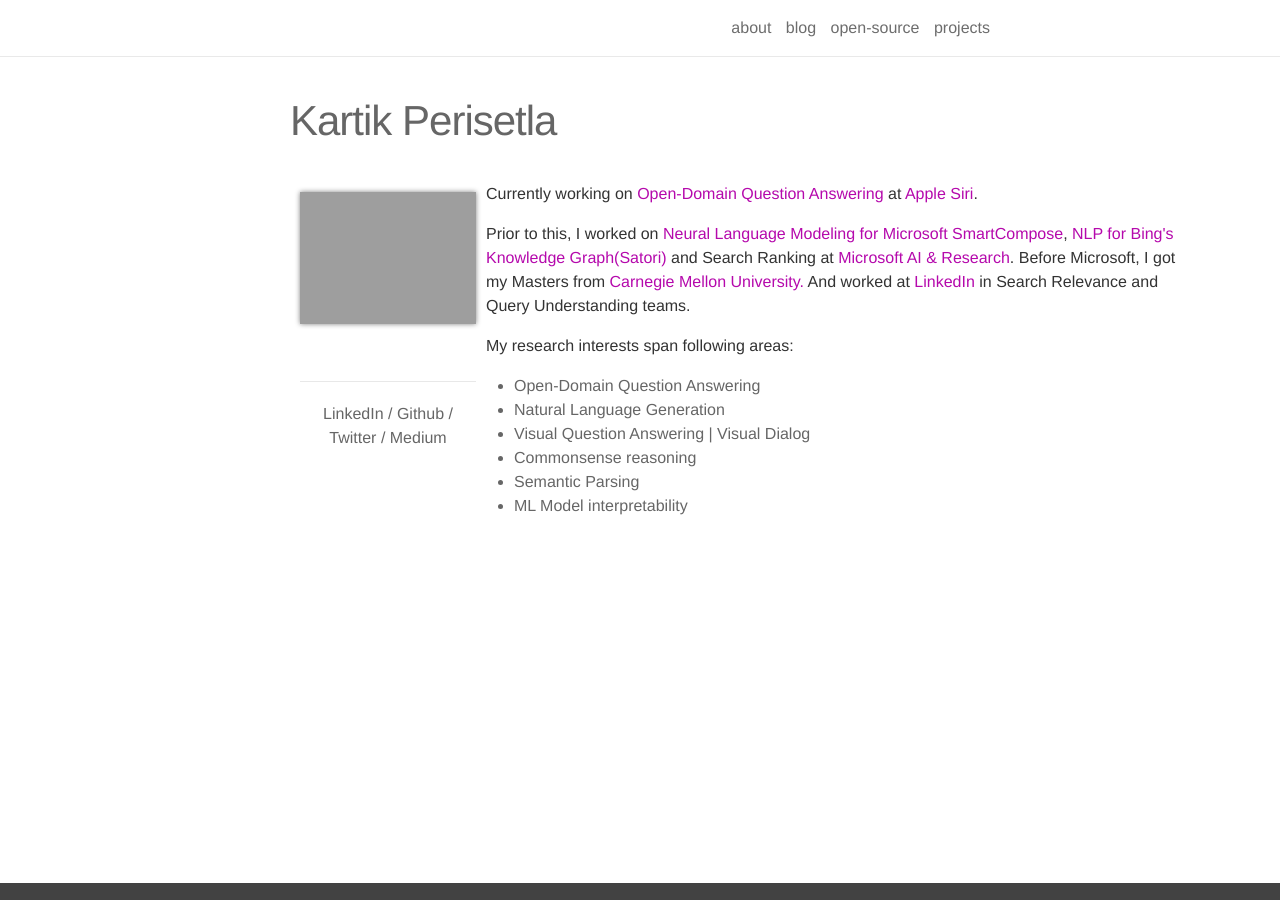
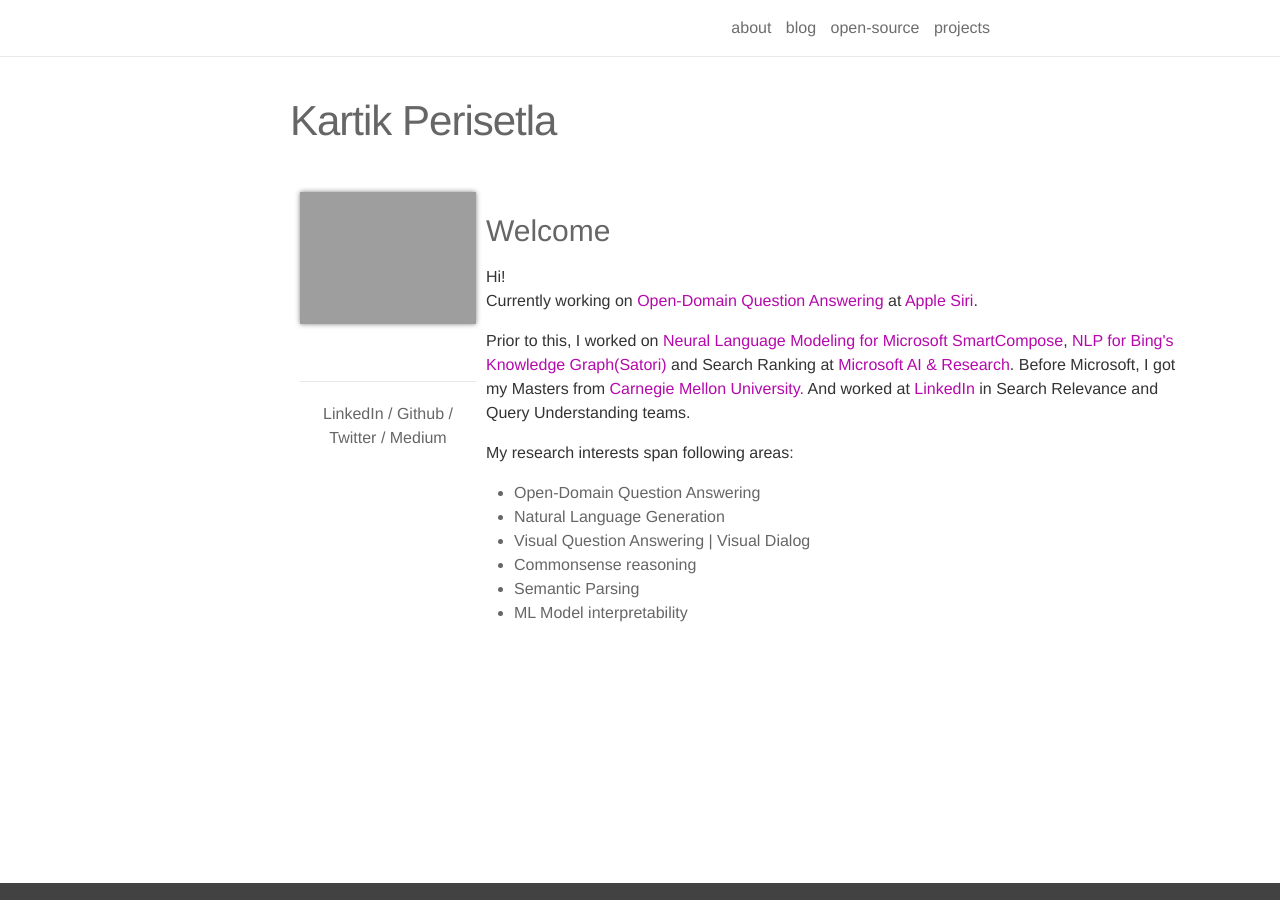
Before and after one commit to kartikperisetla/kartikperisetla.github.io, a Jekyll site: the page built from _pages/about.md, in a window 1280 px wide. Built offline with Jekyll 4.4.1, drawn with Linux system fonts in a browser that asks for light colours; nearby versions of some CDN libraries.

Commit message:
Update about.md

```diff
--- a/_pages/about.md
+++ b/_pages/about.md
@@ -8,7 +8,11 @@ profile:
   align: left
   image: prpic.jpeg
 ---
+<h3>
+Welcome</h3>
+
 <p align="left">
+Hi!<br/>
 Currently working on <a target="_blank" href="https://en.wikipedia.org/wiki/Question_answering#Open_domain_question_answering">Open-Domain Question Answering</a> at <a href="https://www.apple.com/siri/" target="_blank">Apple Siri</a>.</p>
 <p>
 Prior to this, I worked on <a href="https://www.theverge.com/2020/5/11/21254298/microsoft-outlook-web-text-predictions-gmail-smart-compose-feature" target="_blank">Neural Language Modeling for Microsoft SmartCompose</a>, <a href="https://blogs.bing.com/search/2013/03/21/understand-your-world-with-bing" target="_blank">NLP for Bing's Knowledge Graph(Satori)</a> and Search Ranking at <a href="https://news.microsoft.com/2016/09/29/microsoft-expands-artificial-intelligence-ai-efforts-with-creation-of-new-microsoft-ai-and-research-group/" target="_blank">Microsoft AI & Research</a>. Before Microsoft, I got my Masters from <a href="http://cmu.edu/" target="_blank">Carnegie Mellon University.</a> And worked at <a href="https://linkedin.com" target="_blank">LinkedIn</a> in Search Relevance and Query Understanding teams.
```
